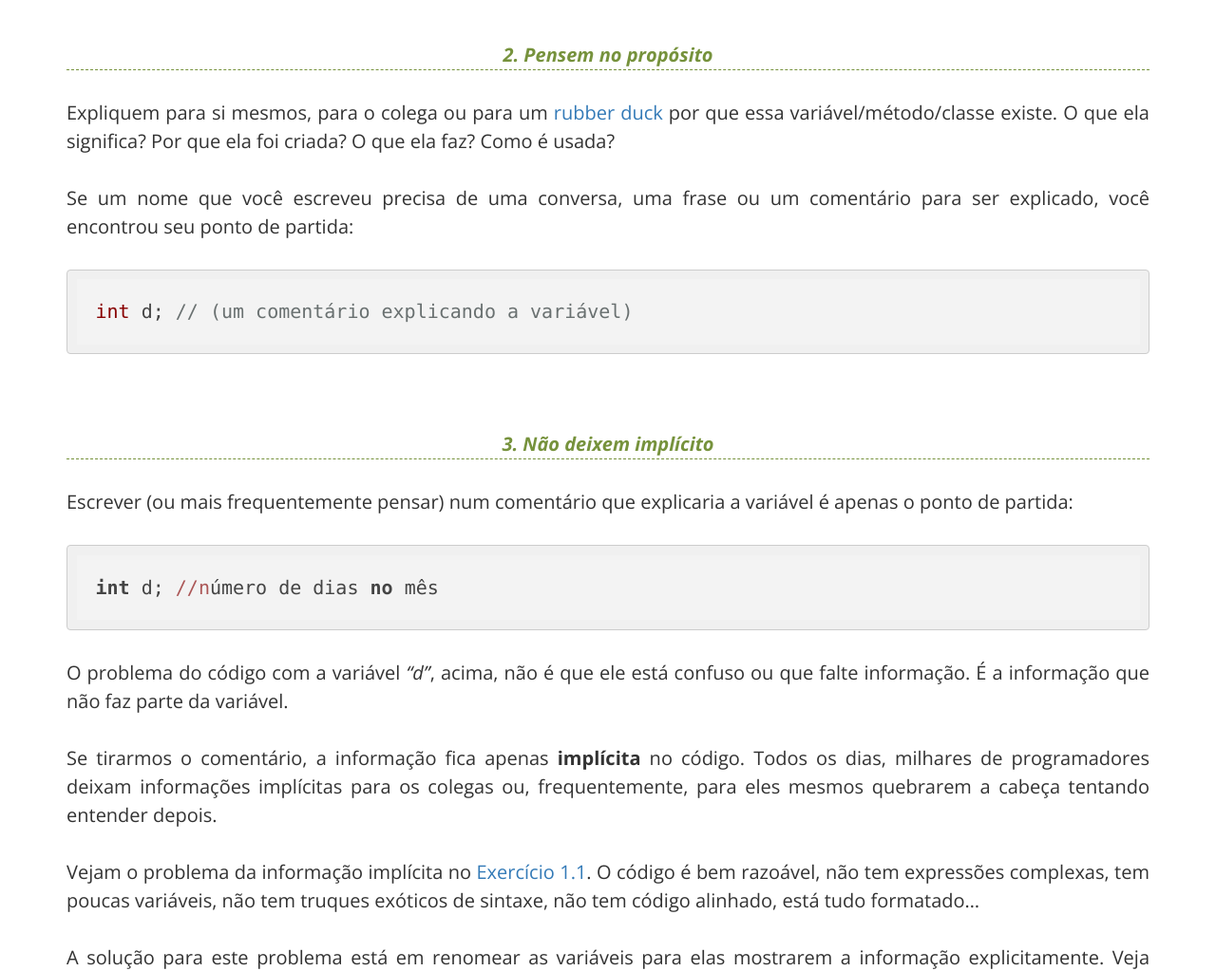
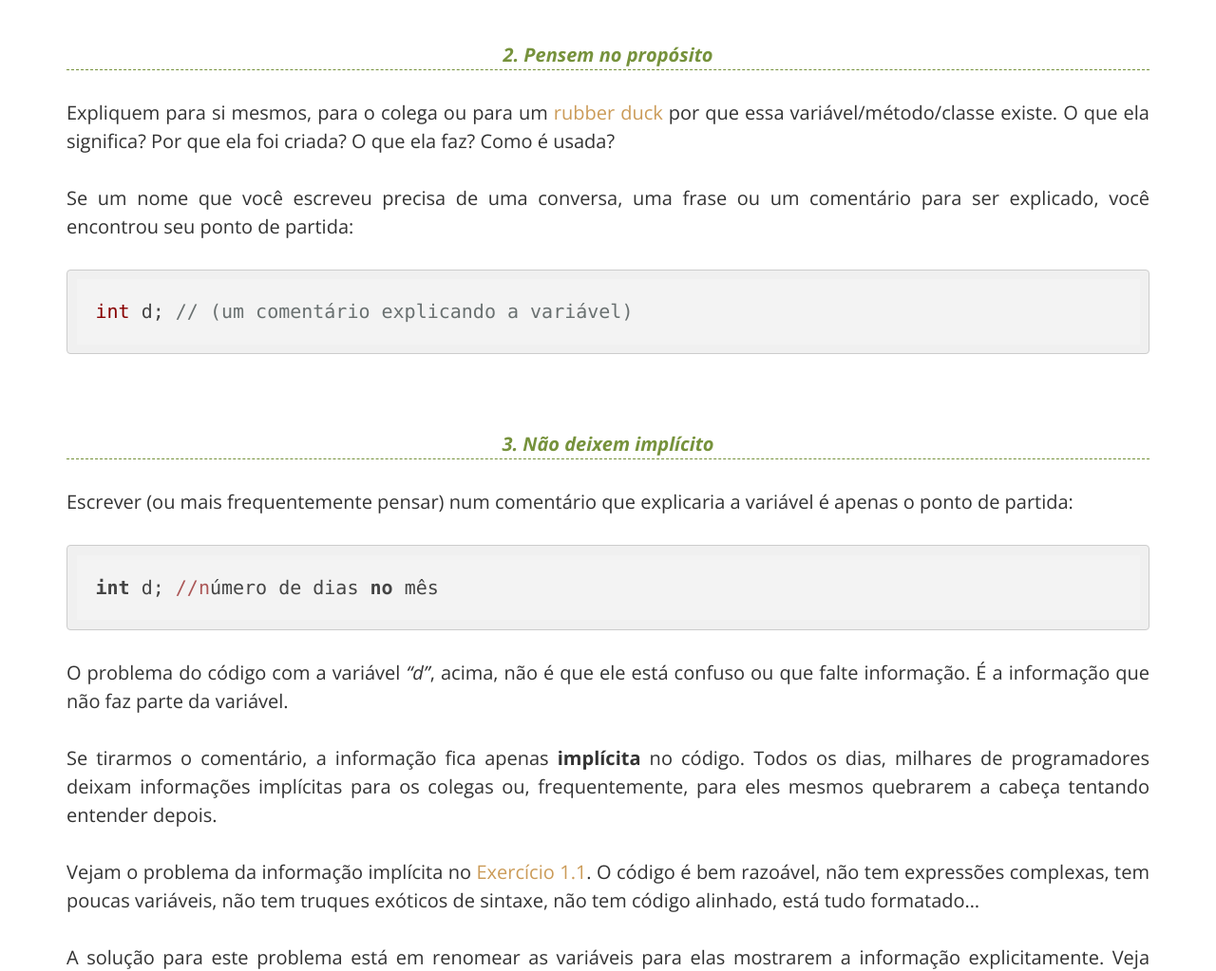
Before and after one commit to Hbas/hbas.github.io, a Jekyll site: the page built from courses/codigolimpo/class1.md, in a window 1280 px wide. Shown: the part 1057-2080 px from the top of the page at 95% size. Built offline with Jekyll 4.4.1, drawn with Linux system fonts in a browser that asks for light colours; nearby versions of some CDN libraries.

Commit message:
Theme colors

```diff
--- a/_sass/theme.scss
+++ b/_sass/theme.scss
@@ -1,6 +1,7 @@
 $base-green: #76923c;
 $base-brown: #5d523c;
 $base-red: #802021;
+$sand: #ddbe92;
 
 .btn.btn-green {
   color: #fff;
@@ -25,3 +26,11 @@ pre {
 .hljs-string, .hljs-number {
   color: $base-red;
 }
+
+a {
+  color: darken($sand,15%);
+}
+
+a:hover, a:focus {
+  color: $sand;
+}
--- a/courses/codigolimpo/class1.md
+++ b/courses/codigolimpo/class1.md
@@ -87,8 +87,8 @@ var expectedRevenueModel;
 var expectedRevenueData;
 var expectedRevenueInfo;
 
-class Customer
-class CustomerObject
+class Customer { ... }
+class CustomerObject { ... }
 ~~~~~~
 
 Qual a diferença entre as variáveis acima? E entre as classes? Estes sufixos não dizem nada.
```
